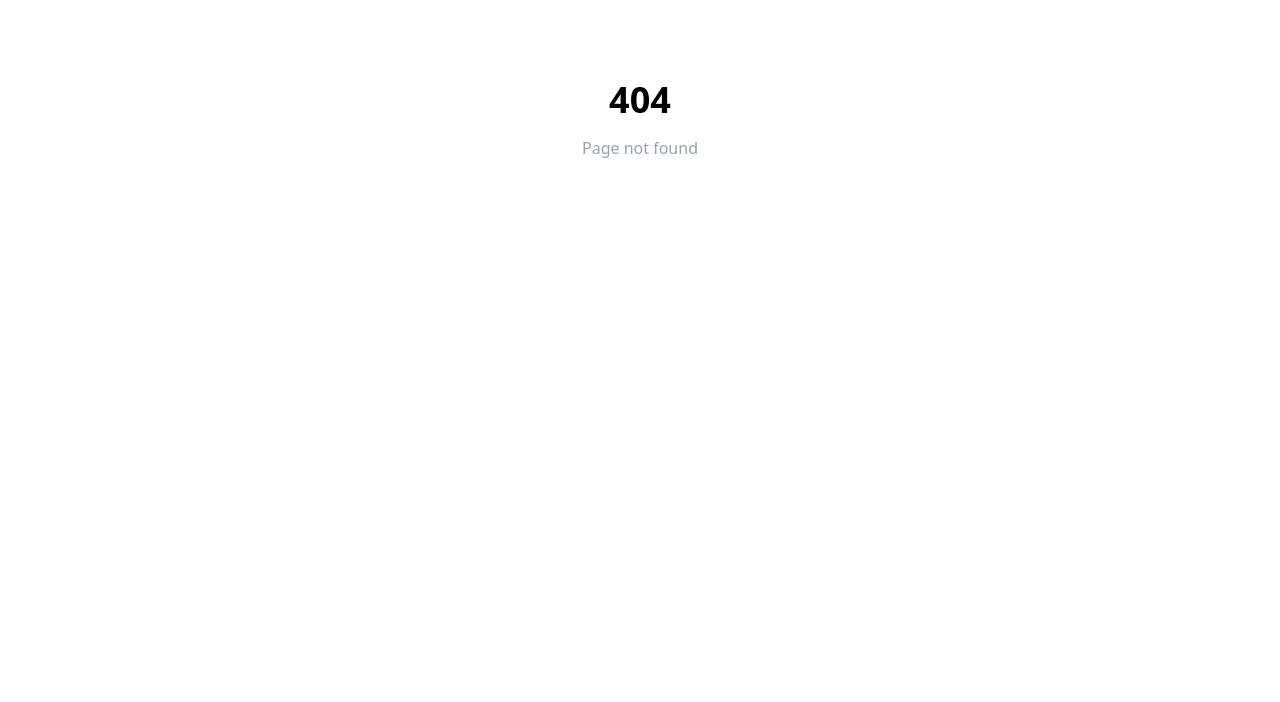
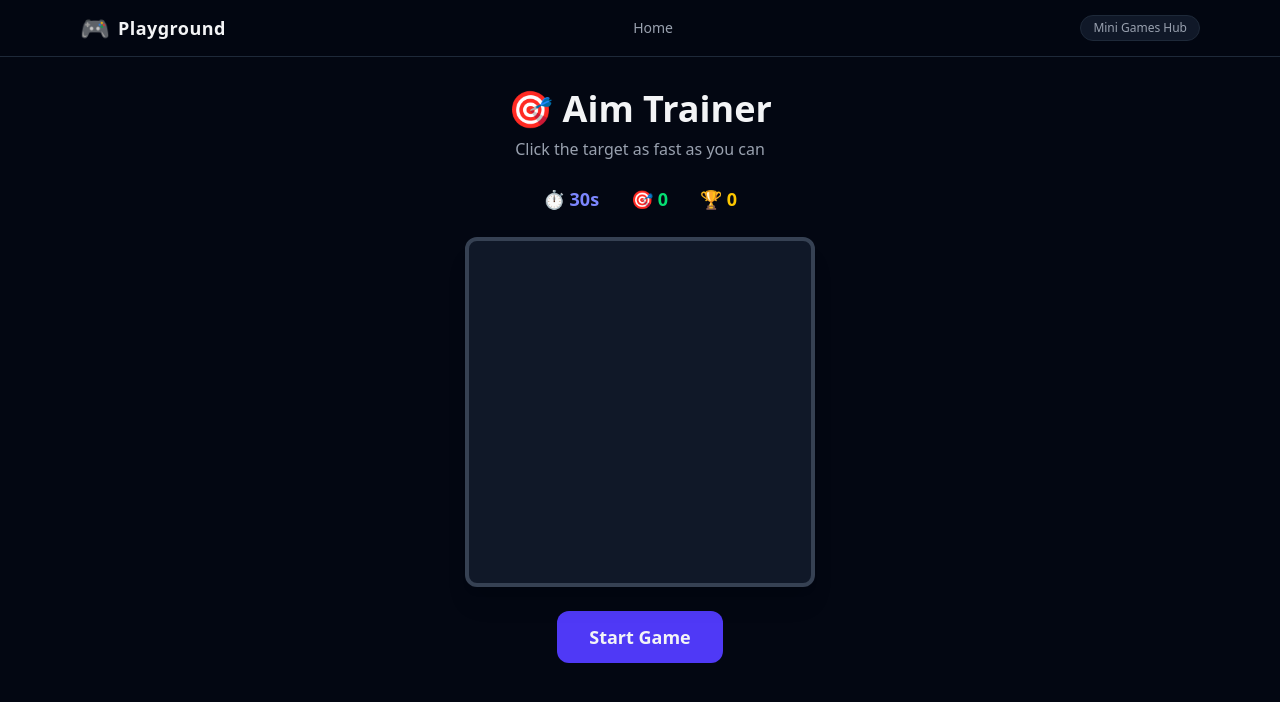
Before and after one commit to laatu08/game-platform, a React (Vite) app: page /game/aim-trainer in a window 1280 px wide. Before the commit this address had no page. Shown: the top 702 px of the page. Built offline with nearby package versions, Linux system fonts and the light colour scheme.

Commit message:
aim-tracker added

```diff
--- a/src/app/Router.jsx
+++ b/src/app/Router.jsx
@@ -7,6 +7,7 @@ import ClickSpeed from "../games/click-speed/ClickSpeed";
 import ReactionTime from "../games/reaction-time/ReactionTime";
 import Snake from "../games/snake/Snake";
 import WhackAMole from "../games/whack-a-mole/WhackAMole";
+import AimTrainer from "../games/aim-trainer/AimTrainer";
 
 const router = createBrowserRouter([
   {
@@ -31,6 +32,10 @@ const router = createBrowserRouter([
         path: "game/whack-a-mole",
         element: <WhackAMole />,
       },
+      {
+        path: "game/aim-trainer",
+        element: <AimTrainer />,
+      },
     ],
   },
 ]);
--- /dev/null
+++ b/src/games/aim-trainer/AimTrainer.jsx
@@ -0,0 +1,152 @@
+import { useEffect, useRef, useState } from "react";
+import { useSound } from "../../hooks/useSound";
+import hitSound from "../../assets/sounds/click.mp3";
+import failSound from "../../assets/sounds/fail.mp3";
+
+const GAME_TIME = 30;
+const BOARD_SIZE = 350;
+
+export default function AimTrainer() {
+  const [target, setTarget] = useState(null);
+  const [score, setScore] = useState(0);
+  const [timeLeft, setTimeLeft] = useState(GAME_TIME);
+  const [running, setRunning] = useState(false);
+
+  const bestKey = "aim-trainer-high-score";
+  const [best, setBest] = useState(
+    () => Number(localStorage.getItem(bestKey)) || 0
+  );
+
+  const timerRef = useRef(null);
+  const targetRef = useRef(null);
+
+  const playHit = useSound(hitSound, 0.4);
+  const playFail = useSound(failSound, 0.4);
+
+  function spawnTarget() {
+    const size = Math.max(24, 60 - score * 2);
+
+    setTarget({
+      x: Math.random() * (BOARD_SIZE - size),
+      y: Math.random() * (BOARD_SIZE - size),
+      size,
+    });
+  }
+
+  function startGame() {
+    setScore(0);
+    setTimeLeft(GAME_TIME);
+    setRunning(true);
+    spawnTarget();
+  }
+
+  // Countdown
+  useEffect(() => {
+    if (!running) return;
+
+    timerRef.current = setInterval(() => {
+      setTimeLeft((t) => {
+        if (t === 1) {
+          setRunning(false);
+          return 0;
+        }
+        return t - 1;
+      });
+    }, 1000);
+
+    return () => clearInterval(timerRef.current);
+  }, [running]);
+
+  // Target timeout
+  useEffect(() => {
+    if (!running || !target) return;
+
+    targetRef.current = setTimeout(() => {
+      playFail();
+      spawnTarget();
+    }, Math.max(500, 1200 - score * 30));
+
+    return () => clearTimeout(targetRef.current);
+  }, [target, running, score]);
+
+  function hitTarget() {
+    if (!running) return;
+
+    playHit();
+    setScore((s) => s + 1);
+    spawnTarget();
+  }
+
+  // Save high score
+  useEffect(() => {
+    if (!running && score > best) {
+      setBest(score);
+      localStorage.setItem(bestKey, score);
+    }
+  }, [running]);
+
+  return (
+    <div className="text-center select-none">
+      <h1 className="text-4xl font-extrabold mb-2">🎯 Aim Trainer</h1>
+      <p className="text-gray-400 mb-6">
+        Click the target as fast as you can
+      </p>
+
+      {/* HUD */}
+      <div className="flex justify-center gap-8 mb-6 font-semibold text-lg">
+        <div>
+          ⏱️{" "}
+          <span
+            className={`${
+              timeLeft <= 5 ? "text-red-400 animate-pulse" : "text-indigo-400"
+            }`}
+          >
+            {timeLeft}s
+          </span>
+        </div>
+        <div>
+          🎯 <span className="text-green-400">{score}</span>
+        </div>
+        <div>
+          🏆 <span className="text-yellow-400">{best}</span>
+        </div>
+      </div>
+
+      {/* GAME BOARD */}
+      <div
+        className="relative mx-auto bg-gray-900 rounded-xl border-4 border-gray-700 shadow-xl"
+        style={{ width: BOARD_SIZE, height: BOARD_SIZE }}
+        onClick={() => running && playFail()}
+      >
+        {running && target && (
+          <button
+            onClick={(e) => {
+              e.stopPropagation();
+              hitTarget();
+            }}
+            className="absolute rounded-full bg-red-500 shadow-[0_0_20px_rgba(239,68,68,0.8)] animate-pop"
+            style={{
+              width: target.size,
+              height: target.size,
+              left: target.x,
+              top: target.y,
+            }}
+          />
+        )}
+      </div>
+
+      {!running && (
+        <button
+          onClick={startGame}
+          className="
+            mt-6 px-8 py-3 rounded-xl text-lg font-bold
+            bg-indigo-600 hover:bg-indigo-500
+            active:scale-95 transition
+          "
+        >
+          {timeLeft === 0 ? "Play Again" : "Start Game"}
+        </button>
+      )}
+    </div>
+  );
+}
--- a/src/games/games.js
+++ b/src/games/games.js
@@ -30,6 +30,13 @@ export const games = [
         path: "/game/whack-a-mole",
         emoji: "🔨",
         difficulty: "Medium"
+    },
+    {
+        id: "aim-trainer",
+        name: "Aim Trainer",
+        description: "Test your precision and reaction speed.",
+        path: "/game/aim-trainer",
+        emoji: "🎯",
+        difficulty: "Medium"
     }
-
 ];
```
Also changed, not shown: src/index.css (line endings or trailing spaces).
